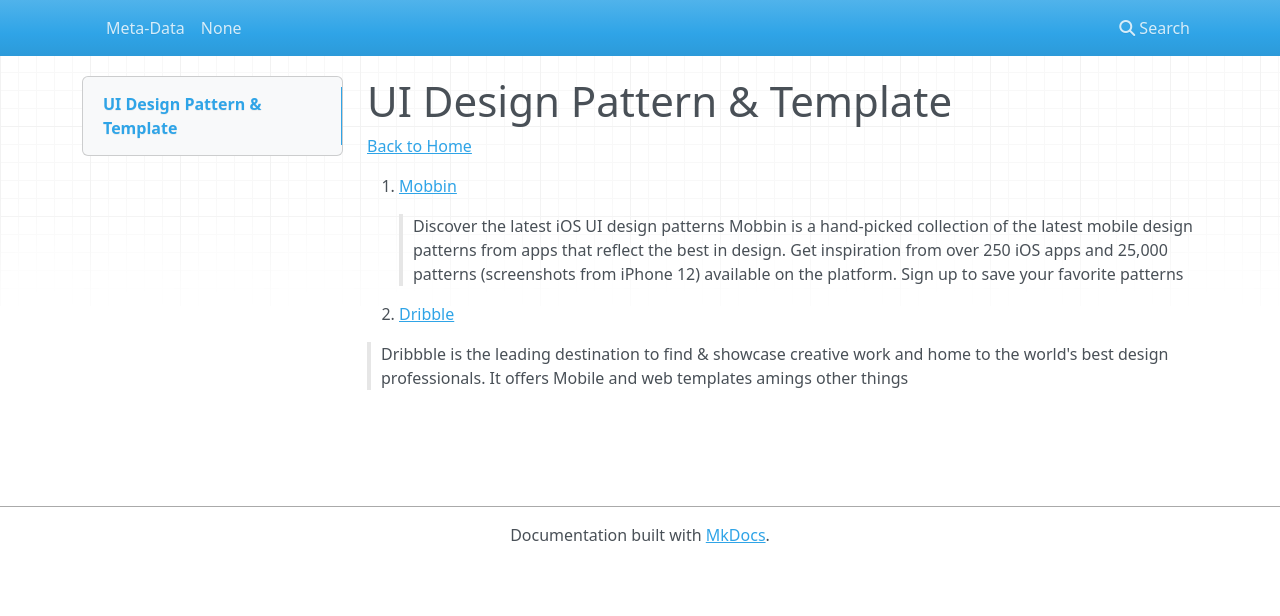
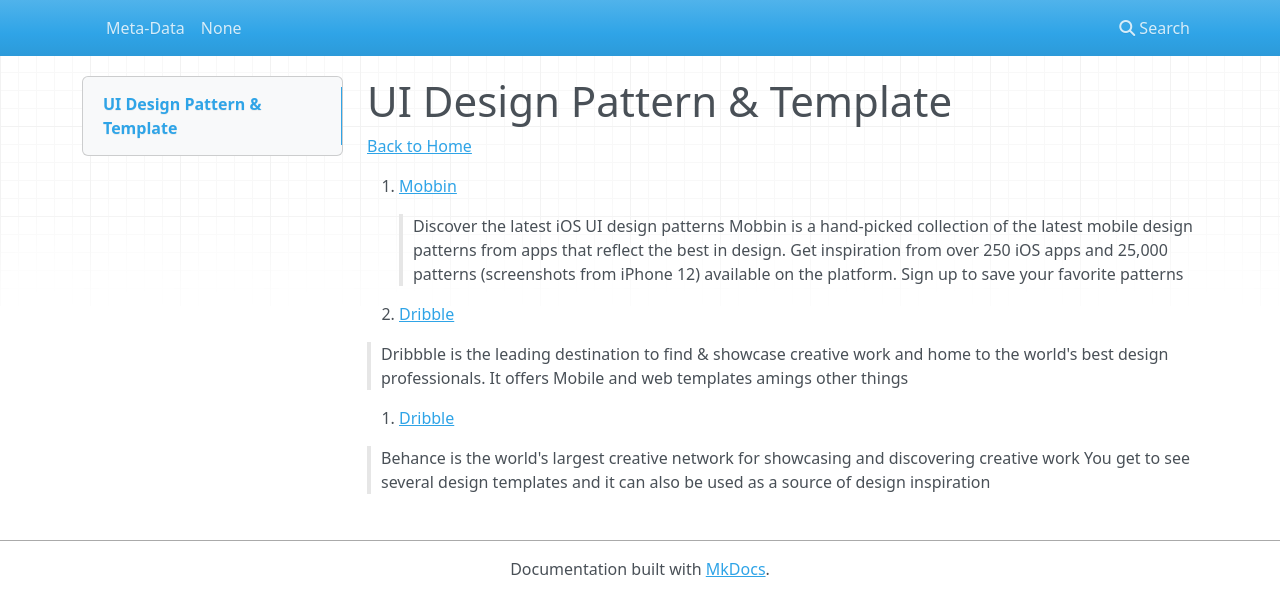
Before and after one commit to Adtrex/meta-data, an MkDocs documentation site: the page built from docs/design-templates.md, in a window 1280 px wide. Shown: the top 616 px of the page. Built offline with MkDocs 1.6.1, drawn with Linux system fonts in a browser that asks for light colours; nearby versions of some CDN libraries.

Commit message:
Behance added

```diff
--- a/docs/design-templates.md
+++ b/docs/design-templates.md
@@ -12,3 +12,9 @@ Mobbin is a hand-picked collection of the latest mobile design patterns from app
 >Dribbble is the leading destination to find & showcase creative work and home to the world's best design professionals.
 It offers
 > Mobile and web templates amings other things
+
+3.  <a href="https://behance.com
+" target="_blank">Dribble</a>
+
+>Behance is the world's largest creative network for showcasing and discovering creative work
+You get to see several design templates and it can also be used as a source of design inspiration
```
